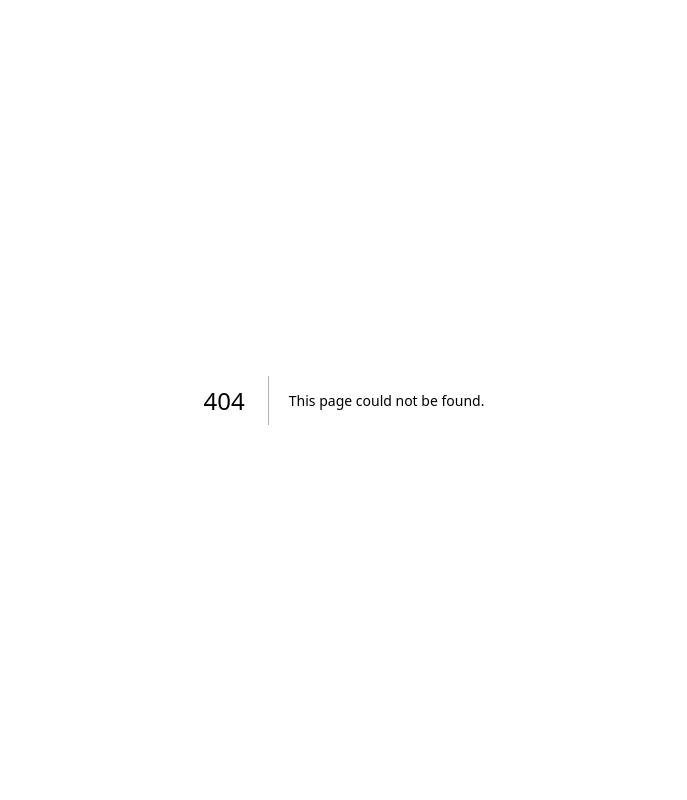
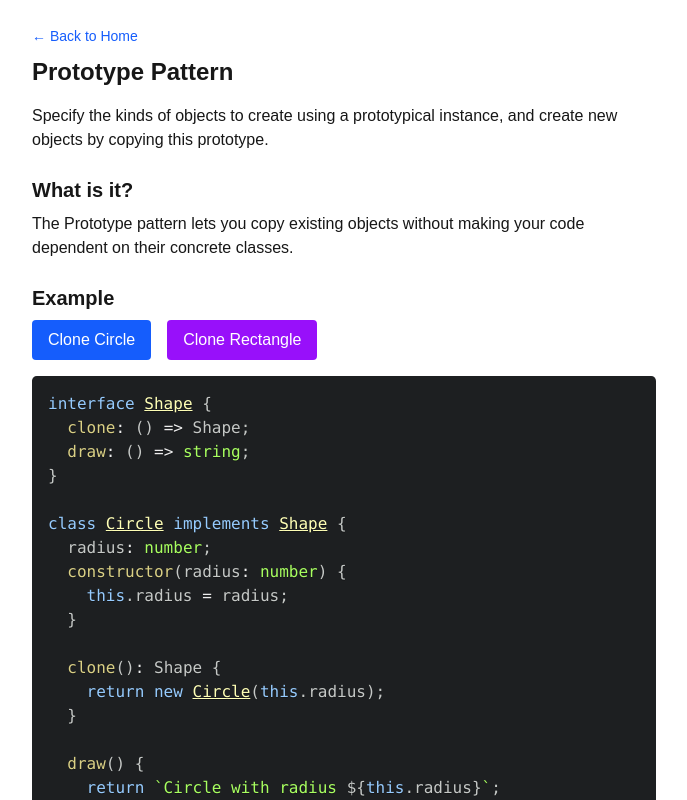
Before and after one commit to Mubtasim/patternalysis, a Next.js app: page /patterns/prototype in a window 1280 px wide. Before the commit this address had no page. Shown: the top 800 px of the page, without its empty margins (296-983 px from the left). Built offline with nearby package versions, Linux system fonts and the light colour scheme.

Commit message:
feat: Add Prototype pattern page and update home page to include it in the list of implemented patterns

```diff
--- a/src/app/page.tsx
+++ b/src/app/page.tsx
@@ -7,6 +7,7 @@ export default function Home() {
     "observer",
     "factory-method",
     "builder",
+    "prototype",
   ];
 
   const allPatterns = [
--- /dev/null
+++ b/src/app/patterns/prototype/page.tsx
@@ -0,0 +1,146 @@
+"use client";
+
+import PatternLayout from "@/components/PatternLayout";
+import { useState } from "react";
+import { Prism as SyntaxHighlighter } from "react-syntax-highlighter";
+import { atomDark } from "react-syntax-highlighter/dist/cjs/styles/prism";
+
+interface Shape {
+  clone: () => Shape;
+  draw: () => string;
+}
+
+class Circle implements Shape {
+  radius: number;
+  constructor(radius: number) {
+    this.radius = radius;
+  }
+
+  clone(): Shape {
+    return new Circle(this.radius);
+  }
+
+  draw() {
+    return `Circle with radius ${this.radius}`;
+  }
+}
+
+class Rectangle implements Shape {
+  width: number;
+  height: number;
+  constructor(width: number, height: number) {
+    this.width = width;
+    this.height = height;
+  }
+
+  clone(): Shape {
+    return new Rectangle(this.width, this.height);
+  }
+
+  draw() {
+    return `Rectangle ${this.width}x${this.height}`;
+  }
+}
+
+export default function PrototypePage() {
+  const [output, setOutput] = useState("");
+
+  const handleClone = (shape: Shape) => {
+    const copy = shape.clone();
+    setOutput(copy.draw());
+  };
+
+  const originalCircle = new Circle(10);
+  const originalRect = new Rectangle(20, 30);
+
+  return (
+    <PatternLayout title="Prototype">
+      <p className="mb-4">
+        Specify the kinds of objects to create using a prototypical instance,
+        and create new objects by copying this prototype.
+      </p>
+
+      <h2 className="text-xl font-semibold mt-6 mb-2">What is it?</h2>
+      <p className="mb-4">
+        The Prototype pattern lets you copy existing objects without making your
+        code dependent on their concrete classes.
+      </p>
+
+      <h2 className="text-xl font-semibold mt-6 mb-2">Example</h2>
+      <div className="flex gap-4 mb-4">
+        <button
+          onClick={() => handleClone(originalCircle)}
+          className="bg-blue-600 hover:bg-blue-500 px-4 py-2 rounded text-white"
+        >
+          Clone Circle
+        </button>
+        <button
+          onClick={() => handleClone(originalRect)}
+          className="bg-purple-600 hover:bg-purple-500 px-4 py-2 rounded text-white"
+        >
+          Clone Rectangle
+        </button>
+      </div>
+
+      {output && <p className="mb-6 text-green-400 font-semibold">{output}</p>}
+
+      <SyntaxHighlighter language="ts" style={atomDark} className="rounded">
+        {`interface Shape {
+  clone: () => Shape;
+  draw: () => string;
+}
+
+class Circle implements Shape {
+  radius: number;
+  constructor(radius: number) {
+    this.radius = radius;
+  }
+
+  clone(): Shape {
+    return new Circle(this.radius);
+  }
+
+  draw() {
+    return \`Circle with radius \${this.radius}\`;
+  }
+}
+
+class Rectangle implements Shape {
+  width: number;
+  height: number;
+  constructor(width: number, height: number) {
+    this.width = width;
+    this.height = height;
+  }
+
+  clone(): Shape {
+    return new Rectangle(this.width, this.height);
+  }
+
+  draw() {
+    return \`Rectangle \${this.width}x\${this.height}\`;
+  }
+}`}
+      </SyntaxHighlighter>
+
+      <h2 className="text-xl font-semibold mt-6 mb-2">Common Uses</h2>
+      <ul className="list-disc ml-6 mb-4">
+        <li>Cloning objects when construction is expensive</li>
+        <li>Preserving existing state in copies</li>
+        <li>Prototype registries for creating new objects</li>
+      </ul>
+
+      <h2 className="text-xl font-semibold mt-6 mb-2">When to Use</h2>
+      <ul className="list-disc ml-6 mb-4">
+        <li>When creating a new object is costly or complex</li>
+        <li>When objects are similar but not identical</li>
+      </ul>
+
+      <h2 className="text-xl font-semibold mt-6 mb-2">Caution</h2>
+      <ul className="list-disc ml-6">
+        <li>Deep vs. shallow copy can be tricky</li>
+        <li>May hide dependencies if used excessively</li>
+      </ul>
+    </PatternLayout>
+  );
+}
```
